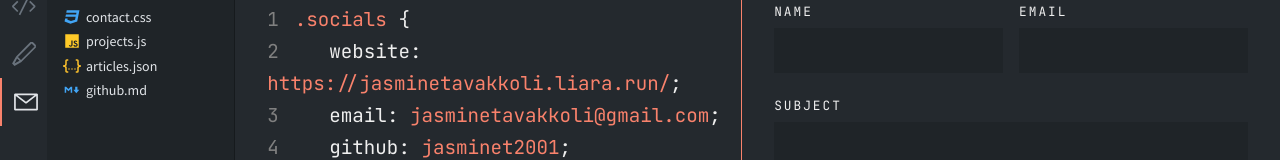
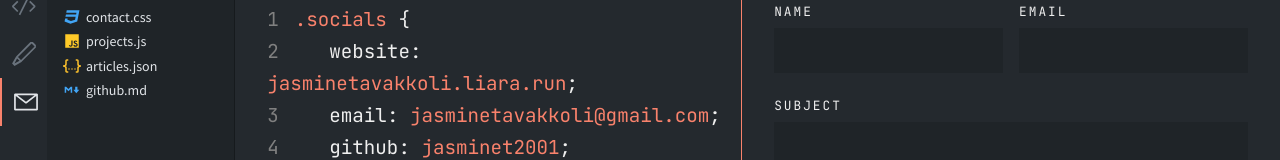
Before and after one commit to jasminet2001/CV, a Next.js app: page /contact in a window 1280 px wide. Shown: the part 144-304 px from the top of the page. Built offline with nearby package versions, Linux system fonts and the light colour scheme.

Commit message:
contact edit

```diff
--- a/components/ContactCode.jsx
+++ b/components/ContactCode.jsx
@@ -3,7 +3,7 @@ import styles from '../styles/ContactCode.module.css';
 const contactItems = [
   {
     social: 'website',
-    link: 'https://jasminetavakkoli.liara.run/',
+    link: 'jasminetavakkoli.liara.run',
     href: 'https://jasminetavakkoli.liara.run/',
   },
   {
```
